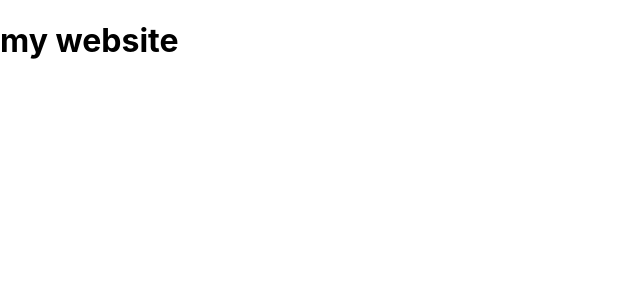
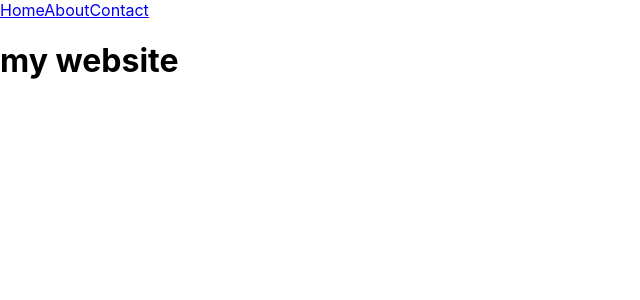
Before and after one commit to bfranzen19/react-essential-training, a React (Create React App) app in the folder react-app/: page / in a window 1280 px wide. Shown: the top 300 px of the page, without its empty margins (0-640 px from the left). Built offline with nearby package versions, Linux system fonts and the light colour scheme.

Commit message:
INCORPORATING THE LINK COMPONENT

```diff
--- a/react-app/src/App.js
+++ b/react-app/src/App.js
@@ -1,9 +1,15 @@
 import React from "react";
 import "./App.css";
+import {Link} from "react-router-dom";
 
 function Home() {
     return (
         <div>
+            <nav>
+                <Link to='/'>Home</Link>
+                <Link to='/about'>About</Link>
+                <Link to='/contact'>Contact</Link>
+            </nav>
             <h1>my website</h1>
         </div>
     );
@@ -12,6 +18,11 @@
 export function About() {
     return (
         <div>
+            <nav>
+                <Link to='/'>Home</Link>
+                <Link to='/about'>About</Link>
+                <Link to='/contact'>Contact</Link>
+            </nav>
             <h1>about</h1>
         </div>
     );
@@ -20,6 +31,11 @@
 export function Contact() {
     return (
         <div>
+            <nav>
+                <Link to='/'>Home</Link>
+                <Link to='/about'>About</Link>
+                <Link to='/contact'>Contact</Link>
+            </nav>
             <h1>contact</h1>
         </div>
     );
```
Also changed, not shown: 1 other file (tests, documents, lock files or other folders).
